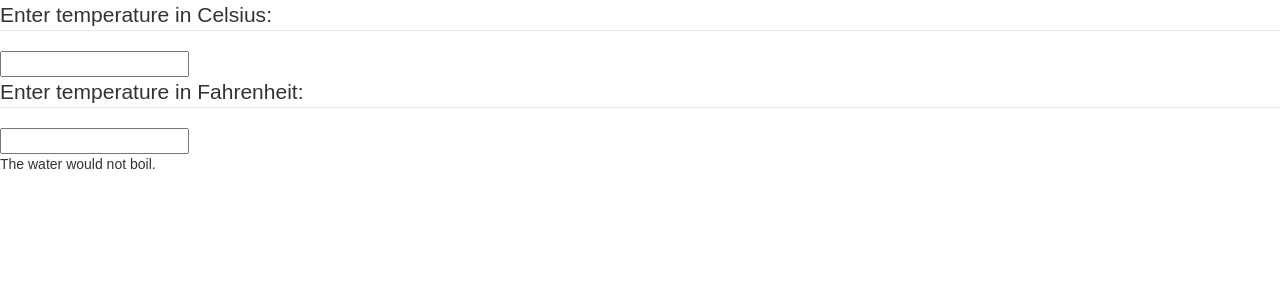
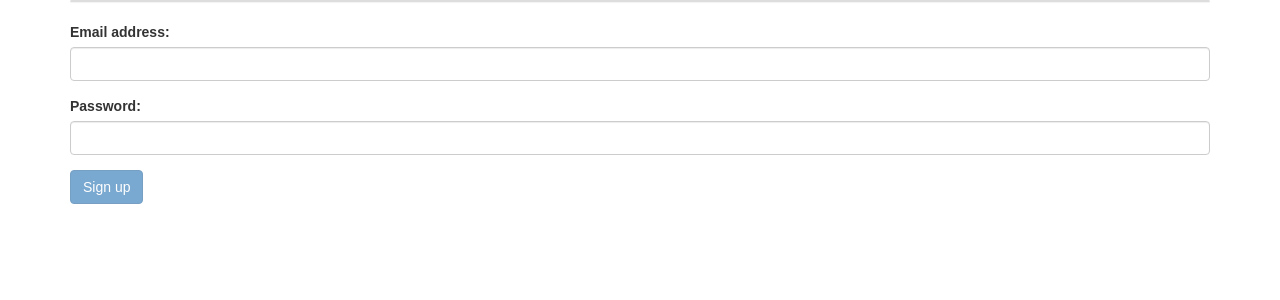
Before and after one commit to kooltran/REACT-TRAINING, a React (Create React App) app in the folder my-app/: page / in a window 1280 px wide. Shown: the top 300 px of the page. Built offline with nearby package versions, Linux system fonts and the light colour scheme.

Commit message:
create form validate

```diff
--- a/my-app/src/App.js
+++ b/my-app/src/App.js
@@ -2,6 +2,7 @@ import React, { Component } from 'react';
 import CardList from './component/CardList';
 import RouterDemo from './component/RouterDemo';
 import Calculator from './component/LiftingStateUp'
+import FormDemo from './component/FormDemo';
 import {Router, Route} from 'react-router';
 import './App.css';
 
@@ -11,7 +12,8 @@ class App extends Component {
       <div>
         {/* <CardList /> */}
         {/* <RouterDemo /> */}
-        <Calculator />
+        {/* <Calculator /> */}
+        <FormDemo />
       </div>
     );
   }
--- /dev/null
+++ b/my-app/src/component/FormDemo.js
@@ -0,0 +1,76 @@
+import React, { Component } from 'react';
+import FormErrors from './FormErrors';
+
+class FormDemo extends Component {
+  constructor(props) {
+    super(props);
+    this.state = {
+      email: '',
+      password: '',
+      formErrors: {email: '', password: ''},
+      emailValid: false,
+      passwordValid: false,
+      formValid: false
+    }
+  }
+
+  handleUserInput(e) {
+    const name = e.target.name;
+    const value = e.target.value;
+    this.setState({[name]: value}, this.validateField(name, value));
+  }
+
+  validateField(fieldName, value) {
+    let fieldValidationErrors = this.state.formErrors;
+    let emailValid = this.state.emailValid;
+    let passwordValid = this.state.passwordValid;
+
+    switch(fieldName) {
+      case 'email':
+        emailValid = value.match(/^([\w.%+-]+)@([\w-]+\.)+([\w]{2,})$/i);
+        fieldValidationErrors.email = emailValid ? '' : ' is invalid';
+        break;
+      case 'password':
+        passwordValid = value.match(/^(?=.*[a-z])(?=.*[A-Z])(?=.*\d)[a-zA-Z\d]{8,}$/i);
+        fieldValidationErrors.password = passwordValid ? '': ' is invalid';
+        break;
+      default:
+        break;
+    }
+    this.setState({formErrors: fieldValidationErrors,
+                    emailValid: emailValid,
+                    passwordValid: passwordValid,
+                  }, this.validateForm);
+  }
+
+  validateForm() {
+    this.setState({formValid: this.state.emailValid && this.state.passwordValid});
+  }
+
+  errorClass(error) {
+    return(error.length === 0 ? '' : 'has-error');
+  }
+
+  render() {
+    return (
+      <div className="container">
+        <form>
+          <div className="panel panel-default">
+            <FormErrors formErrors={this.state.formErrors} />
+          </div>
+          <div className={`form-group ${this.errorClass(this.state.formErrors.email)}`}>
+            <label>Email address:</label>
+            <input type="email" name="email" className="form-control" onChange={event => this.handleUserInput(event)} value={this.state.email} />
+          </div>
+          <div className={`form-group ${this.errorClass(this.state.formErrors.password)}`}>
+            <label>Password:</label>
+            <input type="password" name="password" className="form-control" onChange={event => this.handleUserInput(event)} value={this.state.password} />
+          </div>
+          <button type="submit" className="btn btn-primary" disabled={!this.state.formValid}>Sign up</button>
+        </form>
+      </div>
+    )
+  }
+}
+
+export default FormDemo;
--- /dev/null
+++ b/my-app/src/component/FormErrors.js
@@ -0,0 +1,16 @@
+import React, { Component } from 'react';
+
+const FormErrors = ({formErrors}) =>
+  <div className='form-error'>
+    {Object.keys(formErrors).map((fieldName, i) => {
+      if(formErrors[fieldName].length > 0){
+        return (
+          <p key={i}>{fieldName} {formErrors[fieldName]}</p>
+        )
+      } else {
+        return '';
+      }
+    })}
+  </div>
+
+  export default FormErrors;
```
